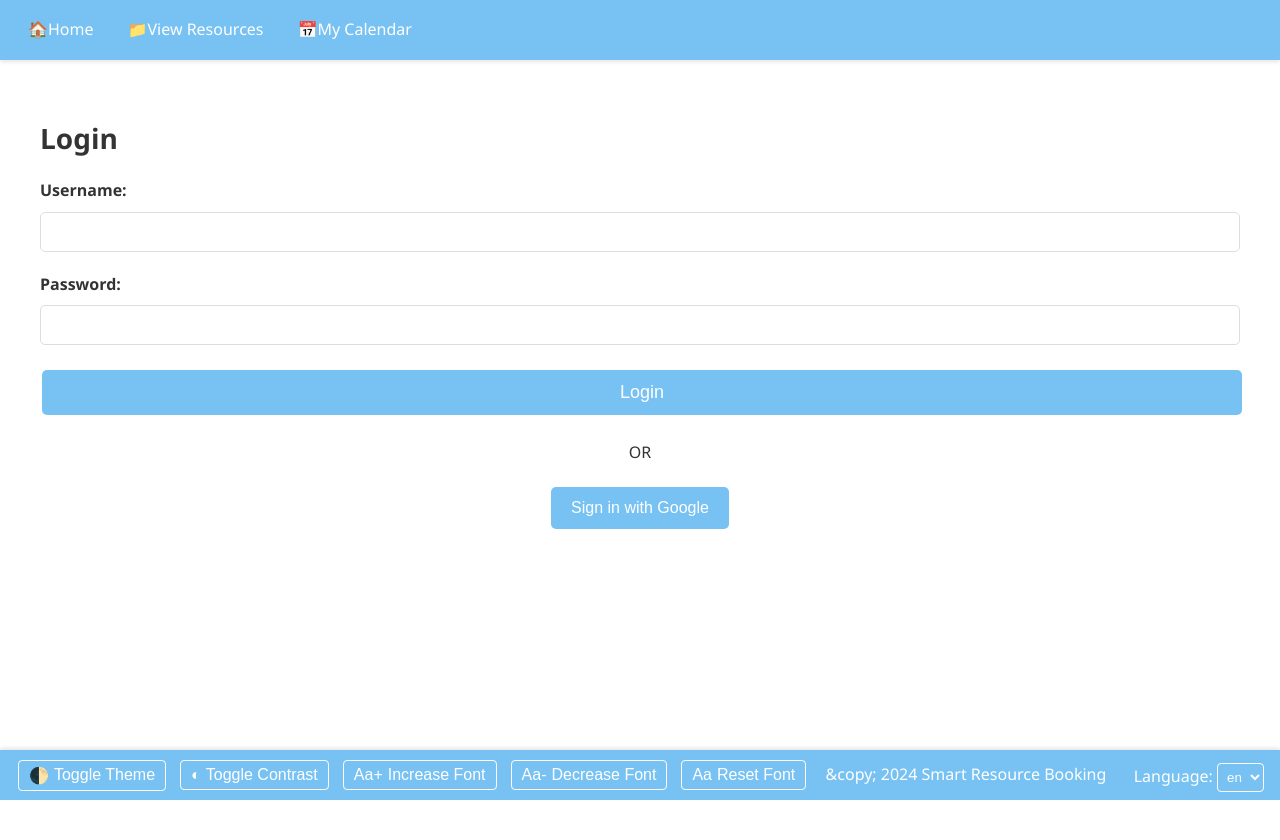
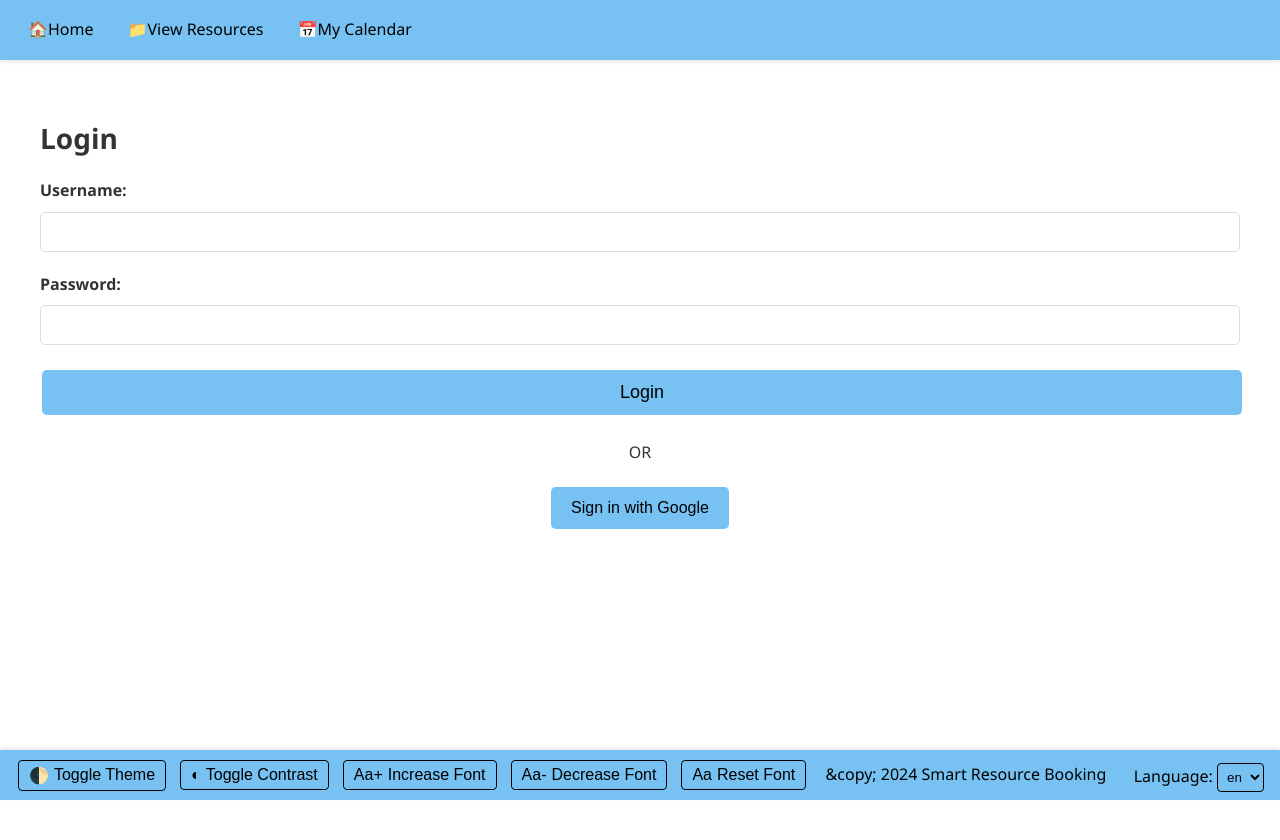
Before and after one commit to panaresium/ResourceBookingSystem, a Flask app: a page that uses templates/base.html in a window 1280 px wide. Run offline with Flask 3, Linux system fonts and the light colour scheme; some libraries are stand-ins or nearby versions.

Commit message:
Update style.css

```diff
--- a/static/style.css
+++ b/static/style.css
@@ -3,7 +3,7 @@
     --secondary-color: #55a9e0; /* Slightly darker blue */
     --accent-color: #4682B4; /* Steel Blue for accents */
     --text-color-dark: #333333;
-    --text-color-light: #FFFFFF;
+    --text-color-light: #000000;
     --background-color-light: #FFFFFF;
     --background-color-dark: var(--primary-color); /* Using primary light blue for nav/footer background */
     --border-color: #dddddd;
```
